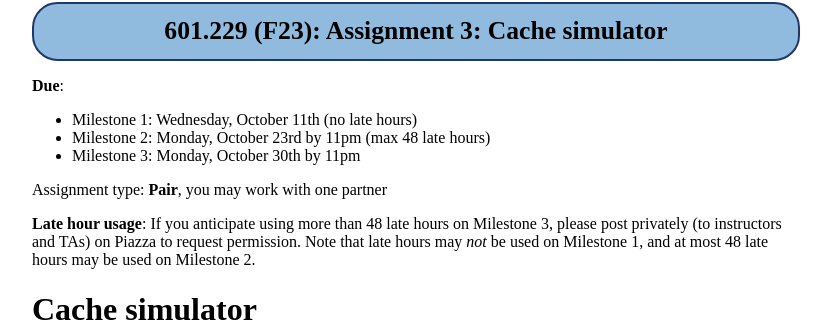
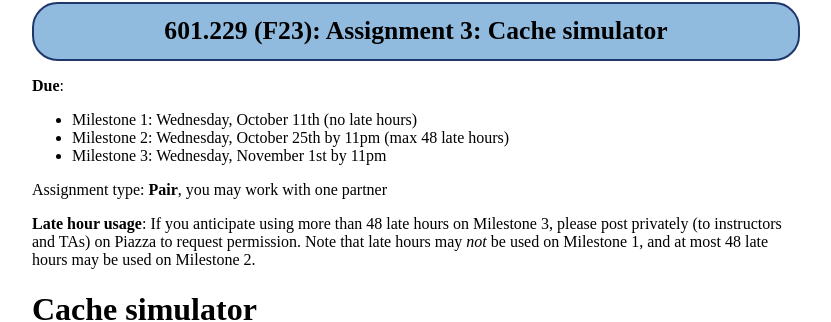
Before and after one commit to jhucsf/fall2023, a Jekyll site: the page built from assign/assign03.md, in a window 1280 px wide and 900 px high. Shown: the part 124-446 px from the top of the window, without its empty margins (224-1055 px from the left). Built offline with Jekyll 4.4.1, drawn with Linux system fonts in a browser that asks for light colours.

Commit message:
move back A3 MS2 and MS3 deadlines by 2 days

```diff
--- a/assign/assign03.md
+++ b/assign/assign03.md
@@ -6,8 +6,8 @@ title: "Assignment 3: Cache simulator"
 **Due**:
 
 * Milestone 1: Wednesday, October 11th (no late hours)
-* Milestone 2: Monday, October 23rd by 11pm (max 48 late hours)
-* Milestone 3: Monday, October 30th by 11pm
+* Milestone 2: Wednesday, October 25th by 11pm (max 48 late hours)
+* Milestone 3: Wednesday, November 1st by 11pm
 
 Assignment type: **Pair**, you may work with one partner
 
```
Also changed, not shown: assignments.md (+1 -1 lines), index.md (+3 -0 lines), schedule.csv (+4 -4 lines), schedule.md (+4 -4 lines).
